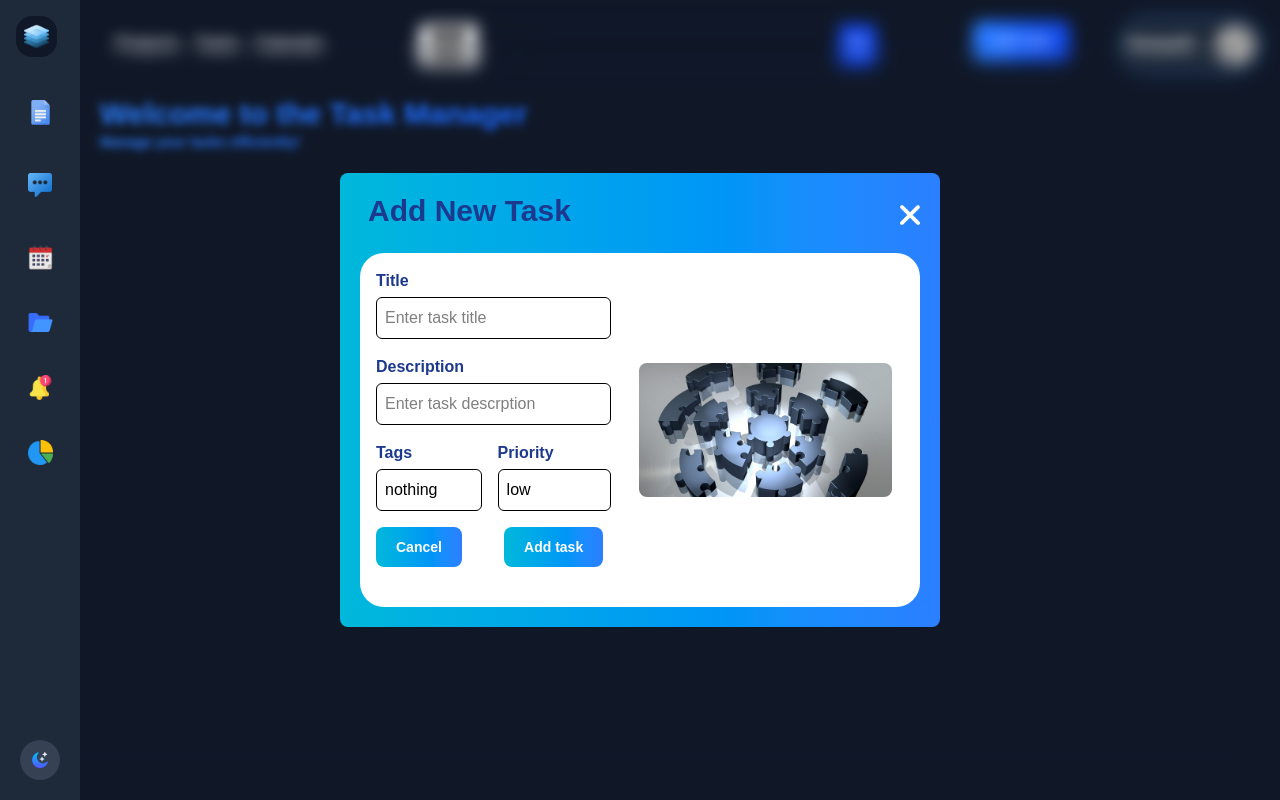
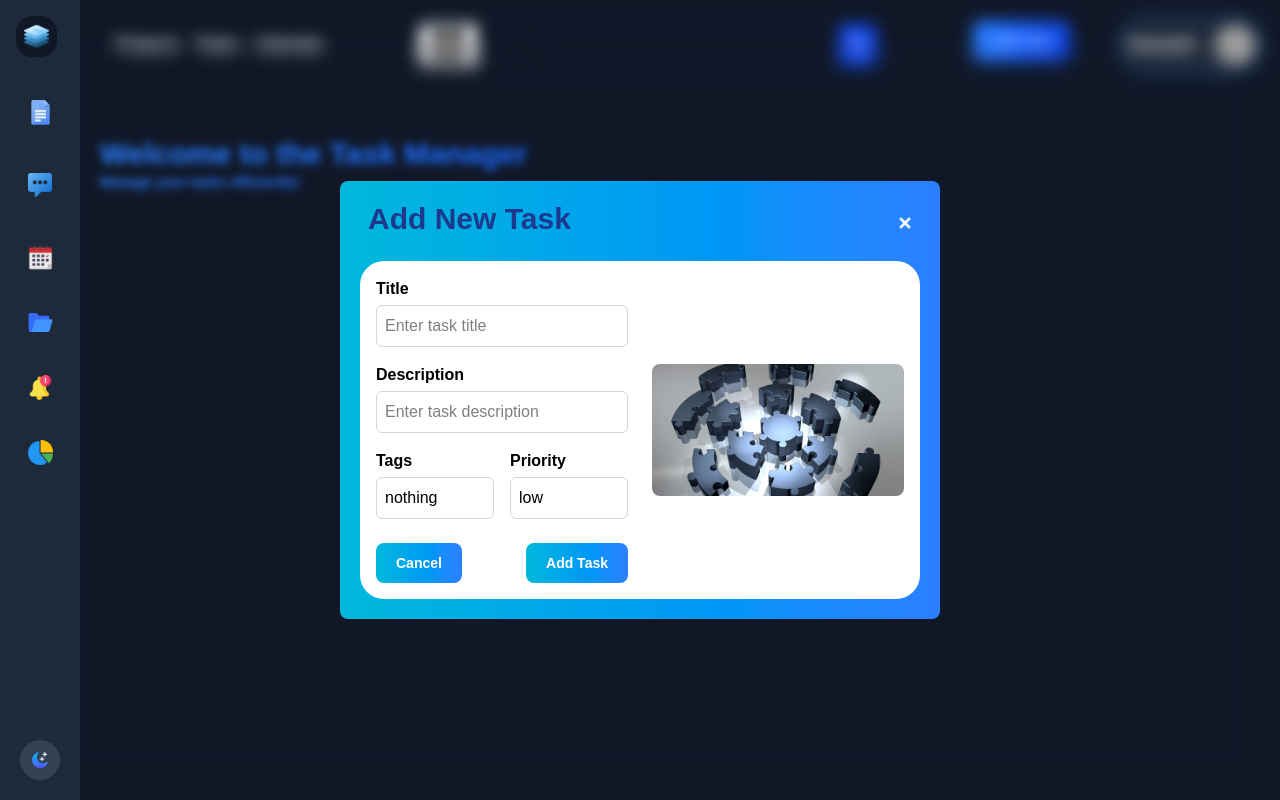
Before and after one commit to Sampath252005/task-manager, a Next.js app: page / in a window 1280 px wide. Both pictures are taken after typing "Sample" into the empty fields and a click on the button "Add Task". Built offline with nearby package versions, Linux system fonts and the light colour scheme; grey boxes are pictures that could not be loaded.

Commit message:
adding task to the database is done

```diff
--- a/app/components/AddTask.js
+++ b/app/components/AddTask.js
@@ -1,12 +1,14 @@
-import React from "react";
+"use client";
+import React, { useState } from "react";
 import { useForm } from "react-hook-form";
 import Image from "next/image";
-const addTask = ({ showAddTask, setShowAddTask }) => {
+
+const AddTask = ({ close }) => {
+  const [showloading, setShowLoading] = useState(false);
   const {
     register,
     handleSubmit,
     reset,
-    watch,
     formState: { errors },
   } = useForm({
     defaultValues: {
@@ -16,10 +18,12 @@ const addTask = ({ showAddTask, setShowAddTask }) => {
       priority: "low",
     },
   });
+
   const onSubmit = async (data) => {
     console.log(data);
     const { title, description, tag, priority } = data;
     try {
+      setShowLoading(true);
       const response = await fetch("/api/tasks", {
         method: "POST",
         headers: {
@@ -28,50 +32,56 @@ const addTask = ({ showAddTask, setShowAddTask }) => {
         },
         body: JSON.stringify({ title, description, tag, priority }),
       });
+
       if (response.ok) {
         console.log("Task added successfully");
+        setShowLoading(false);
+        close();
       } else {
         console.error("Failed to add task");
       }
     } catch (error) {
       console.error("Error adding task:", error);
     } finally {
-      console.log("Task submission completed");
-      reset(); // Reset the form after submission
+      reset();
     }
   };
+
   return (
-    <div className="relative bg-gradient-to-r from-cyan-500 to-blue-500 flex p-5 flex-col rounded-lg w-[90%] md:w-3/4 lg:w-2/3 xl:w-1/2 text-white z-50">
+    <div className="relative bg-gradient-to-r from-cyan-500 to-blue-500 flex flex-col p-5 rounded-lg w-[95%] md:w-3/4 lg:w-2/3 xl:w-1/2 text-white z-50 max-h-[90vh] overflow-auto">
       <div className="flex items-center justify-between mb-4">
-        <h2 className="font-extrabold text-3xl pl-2 pb-2 text-blue-900">
+        <h2 className="font-extrabold text-2xl md:text-3xl pl-2 pb-2 text-blue-900">
           Add New Task
         </h2>
         <Image
           src="/close.png"
-          alt="close"
-          width={20}
-          height={20}
-          className="cursor-pointer"
-          onClick={() => setShowAddTask(false)}
+          alt="Close"
+          width={30}
+          height={30}
+          className="cursor-pointer p-2 hover:bg-blue-400 rounded-3xl"
+          onClick={close}
         />
       </div>
+
       <form
-        className="space-y-4 flex justify-between bg-white p-2 rounded-3xl text-black"
+        className="flex flex-col lg:flex-row justify-between bg-white p-4 rounded-3xl text-black gap-6"
         onSubmit={handleSubmit(onSubmit)}
       >
-        <div className="flex flex-col gap-4 p-2  text-blue-900">
+        {/* Left side form */}
+        <div className="flex flex-col gap-4 flex-1">
           <div>
             <label className="font-extrabold">Title</label>
             <input
               {...register("title", { required: "Title is required" })}
               type="text"
               placeholder="Enter task title"
-              className="w-full mt-1 p-2 border border-gray rounded-md focus:outline-none focus:ring-2 focus:ring-indigo-400 text-black"
+              className="w-full mt-1 p-2 border border-gray-300 rounded-md focus:outline-none focus:ring-2 focus:ring-indigo-400"
             />
             {errors.title && (
               <p className="text-red-500 text-sm">{errors.title.message}</p>
             )}
           </div>
+
           <div>
             <label className="font-extrabold">Description</label>
             <input
@@ -79,8 +89,8 @@ const addTask = ({ showAddTask, setShowAddTask }) => {
                 required: "Description is required",
               })}
               type="text"
-              placeholder="Enter task descrption"
-              className="w-full mt-1 p-2 border border-gray rounded-md text-black"
+              placeholder="Enter task description"
+              className="w-full mt-1 p-2 border border-gray-300 rounded-md"
             />
             {errors.description && (
               <p className="text-red-500 text-sm">
@@ -88,26 +98,30 @@ const addTask = ({ showAddTask, setShowAddTask }) => {
               </p>
             )}
           </div>
-          <div className="flex gap-4">
-            <div>
+
+          <div className="flex flex-col md:flex-row gap-4">
+            <div className="flex-1">
               <label className="font-extrabold">Tags</label>
               <input
-                {...register("tag", { required: "tag is required" })}
+                {...register("tag", { required: "Tag is required" })}
                 type="text"
-                placeholder="Enter task title"
-                className="w-full mt-1 p-2 border  border-grey rounded-md  text-black"
+                placeholder="Enter task tag"
+                className="w-full mt-1 p-2 border border-gray-300 rounded-md"
               />
               {errors.tag && (
-                <p className="text-red-500 text-sm">{errors.title.message}</p>
+                <p className="text-red-500 text-sm">{errors.tag.message}</p>
               )}
             </div>
-            <div>
+
+            <div className="flex-1">
               <label className="font-extrabold">Priority</label>
               <input
-                {...register("priority", { required: "priority is required" })}
+                {...register("priority", {
+                  required: "Priority is required",
+                })}
                 type="text"
                 placeholder="Enter task priority"
-                className="w-full mt-1 p-2 border  border-grey rounded-md  text-black"
+                className="w-full mt-1 p-2 border border-gray-300 rounded-md"
               />
               {errors.priority && (
                 <p className="text-red-500 text-sm">
@@ -116,27 +130,47 @@ const addTask = ({ showAddTask, setShowAddTask }) => {
               )}
             </div>
           </div>
-          <div className="flex justify-between items-center">
-            <button className="text-white font-bold bg-gradient-to-r from-cyan-500 to-blue-500 hover:bg-gradient-to-bl focus:ring-4 focus:outline-none focus:ring-cyan-300 dark:focus:ring-cyan-800 rounded-lg text-sm px-5 py-2.5 text-center me-2 mb-2" >
+
+          <div className="flex justify-between items-center mt-2">
+            <button
+              type="button"
+              onClick={close}
+              className="cursor-pointer text-white font-bold bg-gradient-to-r from-cyan-500 to-blue-500 hover:bg-gradient-to-bl focus:ring-4 focus:outline-none focus:ring-cyan-300 dark:focus:ring-cyan-800 rounded-lg text-sm px-5 py-2.5"
+            >
               Cancel
             </button>
-            <button className="text-white font-bold bg-gradient-to-r from-cyan-500 to-blue-500 hover:bg-gradient-to-bl focus:ring-4 focus:outline-none focus:ring-cyan-300 dark:focus:ring-cyan-800  rounded-lg text-sm px-5 py-2.5 text-center me-2 mb-2">
-              Add task
+            <button
+              type="submit"
+              className="cursor-pointer text-white font-bold bg-gradient-to-r from-cyan-500 to-blue-500 hover:bg-gradient-to-bl focus:ring-4 focus:outline-none focus:ring-cyan-300 dark:focus:ring-cyan-800 rounded-lg text-sm px-5 py-2.5"
+            >
+              Add Task
             </button>
           </div>
         </div>
-        <div className="flex items-center justify-center p-5">
-          <Image
-            src="/taskimage1.jpg"
-            alt="Add Task"
-            width={600}
-            height={600}
-            className=" rounded-lg"
-          />
+
+        {/* Right side image */}
+        <div className="flex justify-center items-center flex-1">
+          {showloading ? (
+            <Image
+              src="/loading.gif"
+              alt="Loading"
+              width={500}
+              height={500}
+              className="rounded-lg max-h-[250px] object-contain md:max-h-[300px]"
+            />
+          ) : (
+            <Image
+              src="/taskimage1.jpg"
+              alt="Add Task"
+              width={500}
+              height={500}
+              className="rounded-lg max-h-[250px] object-contain md:max-h-[300px]"
+            />
+          )}
         </div>
       </form>
     </div>
   );
 };
 
-export default addTask;
+export default AddTask;
--- /dev/null
+++ b/app/components/Loading.js
@@ -0,0 +1,29 @@
+import React from "react";
+
+const Loading = () => {
+  return (
+    <div className="flex items-center justify-center w-56 h-56 border border-gray-200 rounded-lg bg-gray-50 dark:bg-gray-800 dark:border-gray-700">
+      <div role="status">
+        <svg
+          aria-hidden="true"
+          className="w-8 h-8 text-gray-200 animate-spin dark:text-gray-600 fill-blue-600"
+          viewBox="0 0 100 101"
+          fill="none"
+          xmlns="http://www.w3.org/2000/svg"
+        >
+          <path
+            d="M100 50.5908C100 78.2051 77.6142 100.591 50 100.591C22.3858 100.591 0 78.2051 0 50.5908C0 22.9766 22.3858 0.59082 50 0.59082C77.6142 0.59082 100 22.9766 100 50.5908ZM9.08144 50.5908C9.08144 73.1895 27.4013 91.5094 50 91.5094C72.5987 91.5094 90.9186 73.1895 90.9186 50.5908C90.9186 27.9921 72.5987 9.67226 50 9.67226C27.4013 9.67226 9.08144 27.9921 9.08144 50.5908Z"
+            fill="currentColor"
+          />
+          <path
+            d="M93.9676 39.0409C96.393 38.4038 97.8624 35.9116 97.0079 33.5539C95.2932 28.8227 92.871 24.3692 89.8167 20.348C85.8452 15.1192 80.8826 10.7238 75.2124 7.41289C69.5422 4.10194 63.2754 1.94025 56.7698 1.05124C51.7666 0.367541 46.6976 0.446843 41.7345 1.27873C39.2613 1.69328 37.813 4.19778 38.4501 6.62326C39.0873 9.04874 41.5694 10.4717 44.0505 10.1071C47.8511 9.54855 51.7191 9.52689 55.5402 10.0491C60.8642 10.7766 65.9928 12.5457 70.6331 15.2552C75.2735 17.9648 79.3347 21.5619 82.5849 25.841C84.9175 28.9121 86.7997 32.2913 88.1811 35.8758C89.083 38.2158 91.5421 39.6781 93.9676 39.0409Z"
+            fill="currentFill"
+          />
+        </svg>
+        <span className="sr-only">Loading...</span>
+      </div>
+    </div>
+  );
+};
+
+export default Loading;
--- a/app/components/SearchBar.js
+++ b/app/components/SearchBar.js
@@ -36,9 +36,15 @@ const SearchBar = ({ NavbarShow, setNavbarShow }) => {
   return (
     <>
       {showAddTask && (
-        <div className="fixed inset-10  bg-opacity-10 backdrop-blur-xs flex items-center justify-center z-50">
-          <AddTask showAddTask={showAddTask} setShowAddTask={setShowAddTask} />
-        </div>
+        <motion.div
+          className="fixed inset-10 bg-opacity-10 backdrop-blur-xs flex items-center justify-center z-50"
+          initial={{ opacity: 0, scale: 0.9 }}
+          animate={{ opacity: 1, scale: 1 }}
+          exit={{ opacity: 0, scale: 0.9 }}
+          transition={{ duration: 0.3 }}
+        >
+          <AddTask close={() => setShowAddTask(false)} />
+        </motion.div>
       )}
 
       <motion.div
@@ -130,12 +136,14 @@ const SearchBar = ({ NavbarShow, setNavbarShow }) => {
 
         {/* Add Task and Profile Section */}
         <div className="relative flex items-center gap-10 justify-center">
-          <button
+          <motion.button
             onClick={handleAddTask}
-            className=" cursor-pointer hidden md:block md:text-white md:bg-gradient-to-r from-blue-500 via-blue-600 to-blue-700 md:hover:bg-gradient-to-br   md:dark:shadow-lg  md:font-medium md:rounded-lg md:text-sm md:px-5 md:py-2.5 md:text-center md:me-2 md:mb-2"
+            whileHover={{ scale: 1.05 }}
+            whileTap={{ scale: 0.95 }}
+            className="cursor-pointer hidden md:block md:text-white md:bg-gradient-to-r from-blue-500 via-blue-600 to-blue-700 md:hover:bg-gradient-to-br md:dark:shadow-lg md:font-medium md:rounded-lg md:text-sm md:px-5 md:py-2.5 md:text-center md:me-2 md:mb-2"
           >
             Add Task
-          </button>
+          </motion.button>
 
           <div className="flex items-center gap-4">
             <div className="relative inline-block text-left" ref={ProfileRef}>
--- a/app/components/TaskList.js
+++ b/app/components/TaskList.js
@@ -3,7 +3,7 @@
 import React from "react";
 import TaskCard from "./TaskCard"; // ✅ Correct import
 import { useEffect,useState } from "react";
-
+import Loading from "./Loading";
 
 const TaskList = () => {
   const[tasks, setTasks] = useState([]);
@@ -12,7 +12,6 @@ const TaskList = () => {
     const fetchTasks= async ()=>{
       try{
         const token = localStorage.getItem("token");
-        console.log("Token:", token);
         const response = await fetch("/api/tasks", {
           method: "GET",
           headers:{
@@ -24,7 +23,7 @@ const TaskList = () => {
         }
         const data = await response.json();
         setTasks(data);
-        console.log("Fetched tasks:", data);
+
       }
       catch(error){
         console.error("Error fetching tasks:", error);
@@ -36,7 +35,7 @@ const TaskList = () => {
     fetchTasks();
   },[]);
 
-  if (loading) return <div>Loading tasks...</div>;
+  if (loading) return <Loading />;
 
   if (tasks.length === 0) return <div>No tasks found</div>;
 
--- a/app/page.js
+++ b/app/page.js
@@ -5,7 +5,7 @@ import Addtask from "./components/AddTask";
 export default function Home() {
   return (
 
-       <div>
+       <div className="mt-10">
       <h1 className="bg-gradient-to-r from-blue-500 via-blue-600 to-blue-700
                      text-transparent bg-clip-text text-3xl font-bold">
         Welcome to the Task Manager
```
Also changed, not shown: public/loading.gif (added), 1 other file (tests, documents, lock files or other folders).
